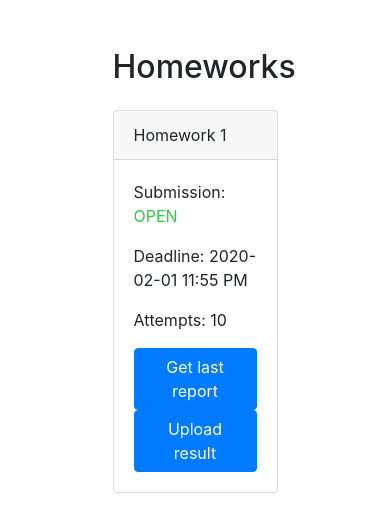
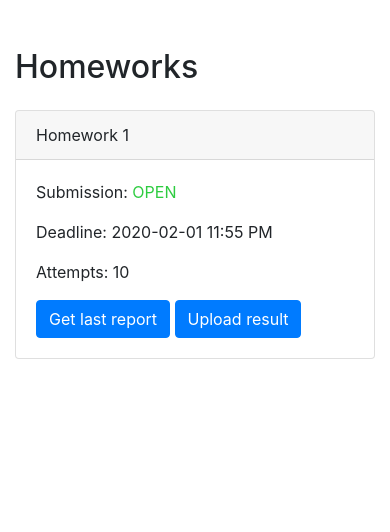
Before and after one commit to Weiqi97/RLO, a Flask app: page /dashboard in a window 390 px wide. Shown: the part 56-588 px from the top of the page. Run offline with Flask 2, Linux system fonts and the light colour scheme; a user stored in the database is signed in; tables that the repository leaves empty hold one stand-in row (values such as "Sample post"); some libraries are stand-ins or nearby versions.

Commit message:
Add responsive column width

```diff
--- a/templates/dashboard.html
+++ b/templates/dashboard.html
@@ -4,7 +4,7 @@
 {% block body %}
 <div class="container">
   <div class="row justify-content-center">
-    <div class="col-6">
+    <div class="col-md-12 col-lg-8">
       <h2 class="mt-5">Homeworks</h2>
       {% for hw in hws %}
       <div class="card mx-auto mt-4">
```
